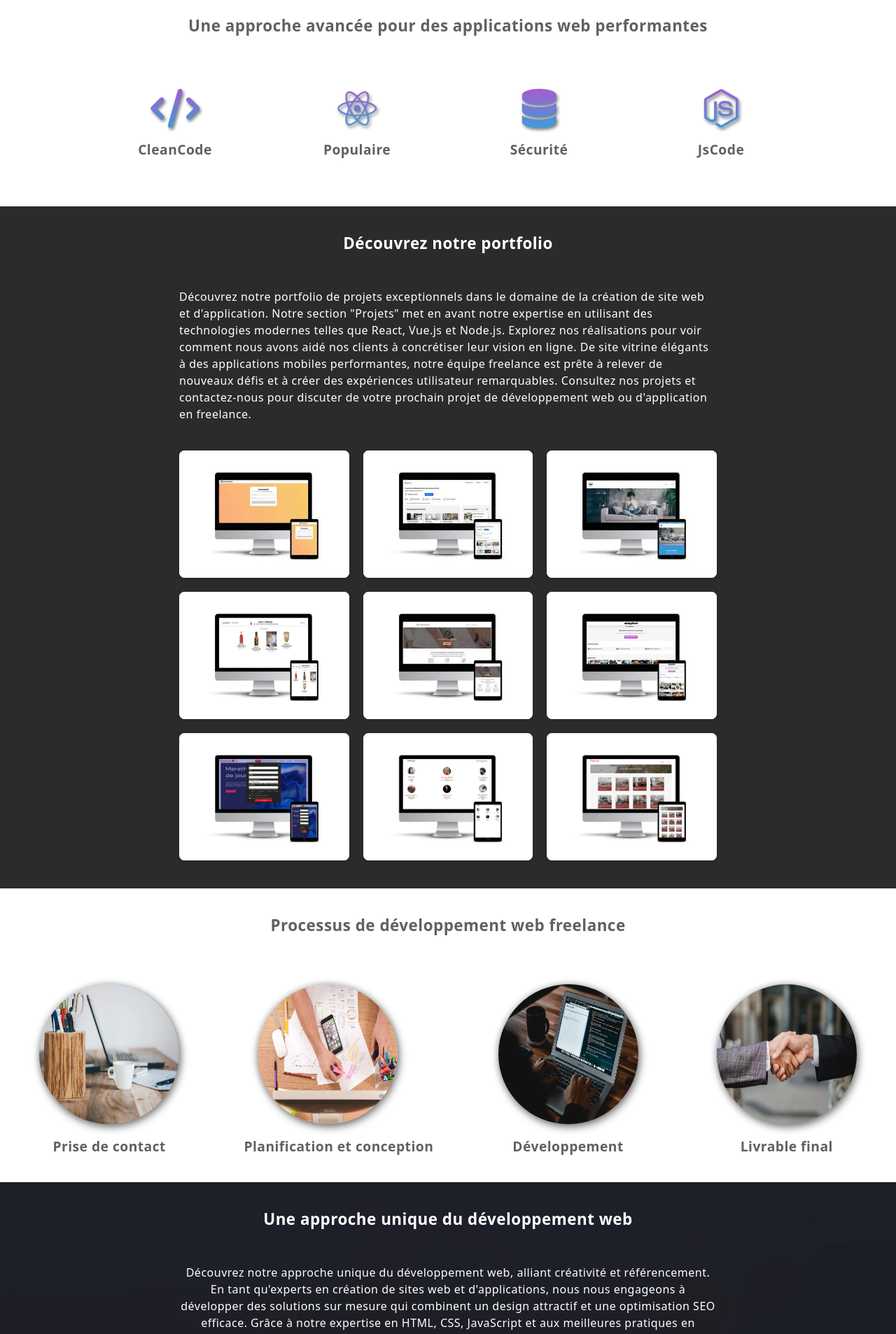
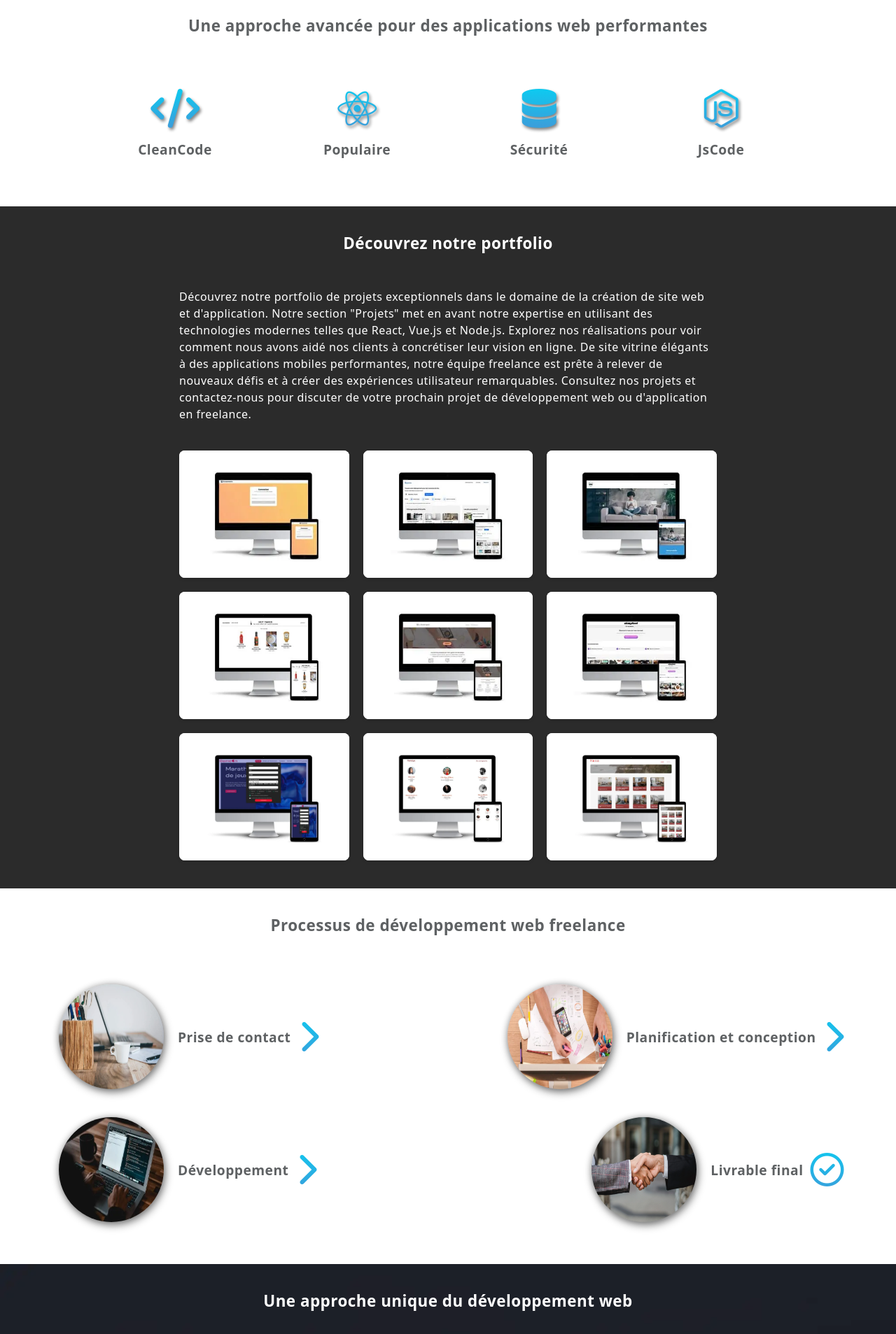
Before and after one commit to Dwfaradji/freelance, a Next.js app: page / in a window 1280 px wide. Shown: the part 880-2787 px from the top of the page at 70% size. Built offline with nearby package versions, Linux system fonts and the light colour scheme.

Commit message:
correction text

```diff
--- a/src/app/Components/AnimationIcon/AnimationIcon.scss
+++ b/src/app/Components/AnimationIcon/AnimationIcon.scss
@@ -18,9 +18,8 @@
 
     i {
       font-size: 7vh;
-      background: #3c9dda;
-      background: -webkit-linear-gradient(to bottom, #a65ccd, #3c9dda);
-      background: linear-gradient(to bottom, #a65ccd, #3c9dda);
+      background: -webkit-linear-gradient(to bottom, #0dcaf0, #3c9dda);
+      background: linear-gradient(to bottom, #0dcaf0, #3c9dda);
       -webkit-background-clip: text;
       -webkit-text-fill-color: transparent;
       padding-left: 1px;
--- a/src/app/Components/AnimationPicture/AnimationPicture.scss
+++ b/src/app/Components/AnimationPicture/AnimationPicture.scss
@@ -2,15 +2,44 @@
 
 .about-images {
   display: flex;
-  justify-content: space-around;
+  justify-content: space-between;
   align-items: center;
   height: 100%;
-  width: 100%;
+  width: 90%;
   flex-wrap: wrap;
 
+  .item2 {
+    display: flex;
+    align-items: center;
+
+
+    i {
+      font-size: 3rem;
+      background: linear-gradient(to bottom, #0dcaf0, #3c9dda);
+      -webkit-background-clip: text;
+      -webkit-text-fill-color: transparent;
+      padding: 10px;
+      /*animation de l'item*/
+      animation: animate 3s linear backwards;
+      @keyframes animate {
+        0% {
+          transform: scale(0);
+        }
+        50% {
+          transform: scale(0.5);
+        }
+        100% {
+          transform: scale(1);
+        }
+      }
+    }
+
+  }
+
+
   .image-container {
-    width: 200px;
-    height: 200px;
+    width: 150px;
+    height: 150px;
     margin: 20px;
     overflow: hidden;
     border-radius: 50%;
@@ -29,20 +58,27 @@
     }
   }
 }
+
 @media screen and (max-width: 768px) {
   .about-images {
     justify-content: space-between;
+
     .image-container {
       width: 100px;
       height: 100px;
       margin: 10px;
     }
-    .item{
+
+    .item {
       display: flex;
       justify-content: space-between;
       align-items: center;
+    }
 
+    .chevron {
+      transform: rotate(90deg);
     }
+
     .text-h3 {
       font-size: 1.2rem;
       white-space: pre-wrap;
--- a/src/app/Components/AnimationPicture/AnimationPicture.tsx
+++ b/src/app/Components/AnimationPicture/AnimationPicture.tsx
@@ -49,6 +49,7 @@ const AnimationPicture = ({ itemsPicture }: AnimationPictureProps) => {
       <div className="about-images" ref={sectionRef}>
         {itemsPicture.map((item, i) => (
           <div key={i} className="item">
+            <div className="item2">
               <Image
                 className="image-container"
                 src={item.picture}
@@ -57,6 +58,12 @@ const AnimationPicture = ({ itemsPicture }: AnimationPictureProps) => {
                 height="100"
               />
               <h3 className="text-h3">{item.title}</h3>
+              {i !== 3 ? (
+                <i id={String(i)} className="fa-solid fa-chevron-right chevron"></i>
+              ) : (
+                <i className="fa-regular fa-circle-check check"></i>
+              )}
+            </div>
           </div>
         ))}
       </div>
--- a/src/app/Sections/Banner/Banner.scss
+++ b/src/app/Sections/Banner/Banner.scss
@@ -5,4 +5,6 @@
   flex-wrap: wrap;
   text-align: center;
   margin: 5vh auto;
+
+
 }
```
Lines whose indentation alone changed are shown as unchanged.
